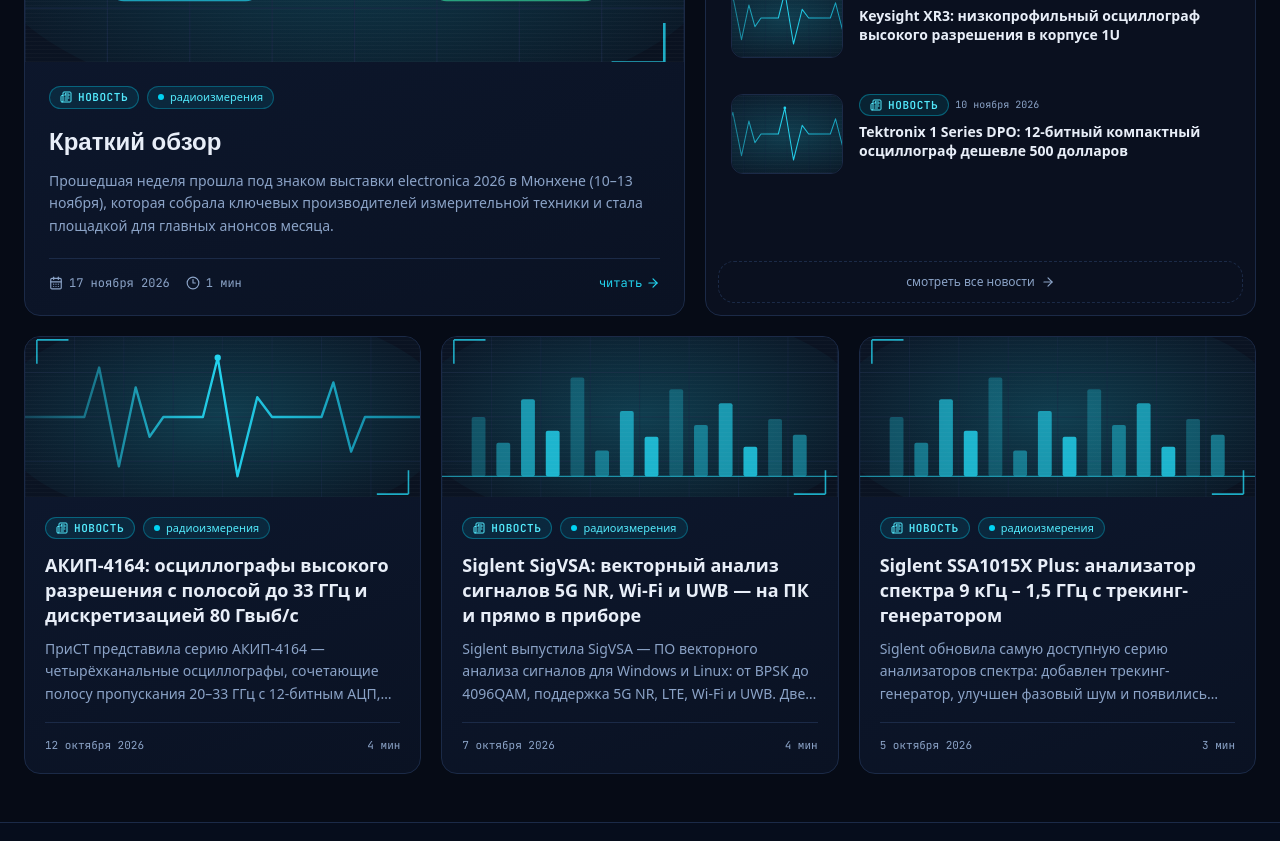
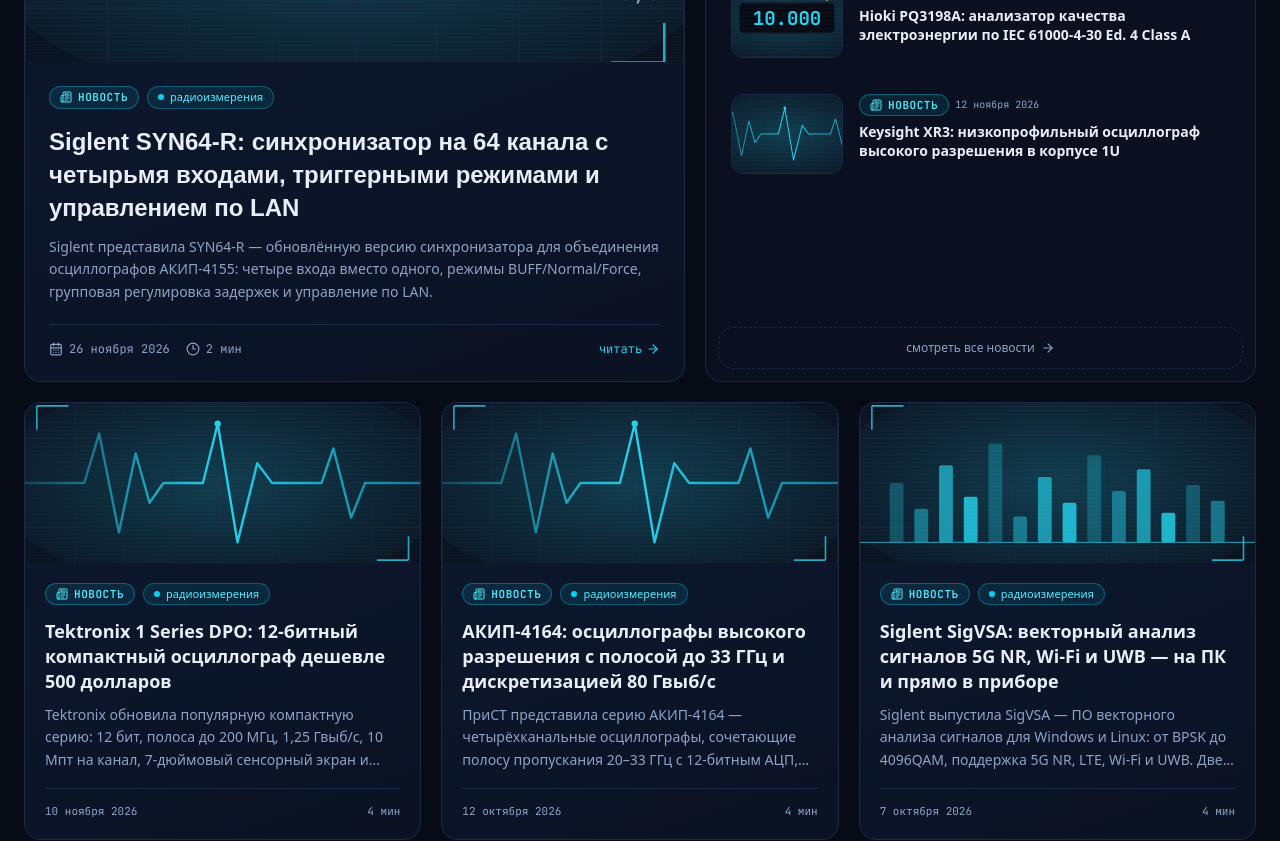
Before and after one commit to rosteam-spec/i-kip, a Next.js app: page / in a window 1280 px wide. Shown: the part 1220-2061 px from the top of the page. Built offline with nearby package versions, Linux system fonts and the light colour scheme; a web font is replaced by a local one.

Commit message:
Update news.ts

```diff
--- a/src/data/news.ts
+++ b/src/data/news.ts
@@ -6,6 +6,65 @@ import type { Article } from './types'
  * пресс-релизов и переведены на русский язык.
  */
 export const NEWS: Article[] = [
+   {
+    id: 'siglent-syn64-r',
+    type: 'news',
+    title: 'Siglent SYN64-R: синхронизатор на 64 канала с четырьмя входами, триггерными режимами и управлением по LAN',
+    excerpt:
+      'Siglent представила SYN64-R — обновлённую версию синхронизатора для объединения осциллографов АКИП-4155: четыре входа вместо одного, режимы BUFF/Normal/Force, групповая регулировка задержек и управление по LAN.',
+    date: '26 ноября 2026',
+    isoDate: '2026-11-26',
+    category: 'радиоизмерения',
+    manufacturer: 'Siglent',
+    source: 'По материалам пресс-релиза Siglent Technologies',
+    readingTime: '2 мин',
+    tags: ['синхронизация', 'Siglent', 'АКИП-4155', 'измерительные системы'],
+    coverStyle: 'cal',
+    image: '/syn64-r.jpg',
+    blocks: [
+      {
+        type: 'paragraph',
+        text: 'Siglent представила SYN64-R — обновлённую версию 64-канального синхронизатора SYN64, который используется для объединения низкопрофильных осциллографов АКИП-4155 в единую многоканальную систему. Переводим главное из релиза производителя.',
+      },
+      {
+        type: 'paragraph',
+        text: 'SYN64-R распределяет цифровой синхросигнал на 64 выходных канала с относительным разбросом задержек между каналами менее 50 пс. В связке с восьмиканальными осциллографами АКИП-4155 один модуль синхронизирует до 64 приборов — это конфигурации вплоть до 512 аналоговых каналов на единой временной базе.',
+      },
+      { type: 'heading', text: 'Четыре входа вместо одного' },
+      {
+        type: 'paragraph',
+        text: 'Главное отличие от предшественника — гибкость. Если SYN64 был «честным буфером» с одним входом, переключателем связи и ручкой уровня, то SYN64-R получил четыре сигнальных входа: источник триггера или синхронизации теперь выбирается программно, без переподключения кабелей при смене сценария испытаний.',
+      },
+      { type: 'heading', text: 'Триггерная логика и компенсация задержек' },
+      {
+        type: 'paragraph',
+        text: 'Появилась и собственная триггерная логика. Доступны режимы BUFF, Normal и Force, а запуск возможен по фронту, по длительности импульса и по скорости нарастания. Для компенсации разброса задержек в кабелях и каналах добавлена групповая регулировка задержки выходов: в режиме BUFF — в диапазоне 3 нс с шагом 10 пс, в триггерном режиме — до 30 с с шагом 7 пс.',
+      },
+      { type: 'heading', text: 'Дисплей и управление по LAN' },
+      {
+        type: 'paragraph',
+        text: 'Для автоматизированных стендов SYN64-R оснастили дисплеем на передней панели и интерфейсом LAN с дистанционным управлением командами: модуль интегрируется с осциллографами, генераторами и другим оборудованием в единую программную тестовую последовательность.',
+      },
+      {
+        type: 'specs',
+        title: 'SYN64-R — кратко',
+        items: [
+          { label: 'Выходы', value: '64 канала, разброс менее 50 пс' },
+          { label: 'Входы', value: '4, источник выбирается программно' },
+          { label: 'Триггерные режимы', value: 'BUFF, Normal, Force' },
+          { label: 'Запуск', value: 'фронт, импульс, скорость нарастания' },
+          { label: 'Задержка выходов в BUFF', value: '3 нс с шагом 10 пс' },
+          { label: 'Задержка в триггерном режиме', value: 'до 30 с с шагом 7 пс' },
+          { label: 'Система', value: 'до 64 приборов, 512 аналоговых каналов' },
+          { label: 'Интерфейсы', value: 'LAN, дистанционное управление' },
+        ],
+      },
+      {
+        type: 'paragraph',
+        text: 'Производитель позиционирует новинку для многоканального сбора данных и задач, требующих синхронной работы множества приборов: испытательные системы в связи, разработка полупроводников, автомобильная электроника.',
+      },
+    ],
+  },
    {
     id: 'electronica-2026-obzor',
     type: 'news',
```
